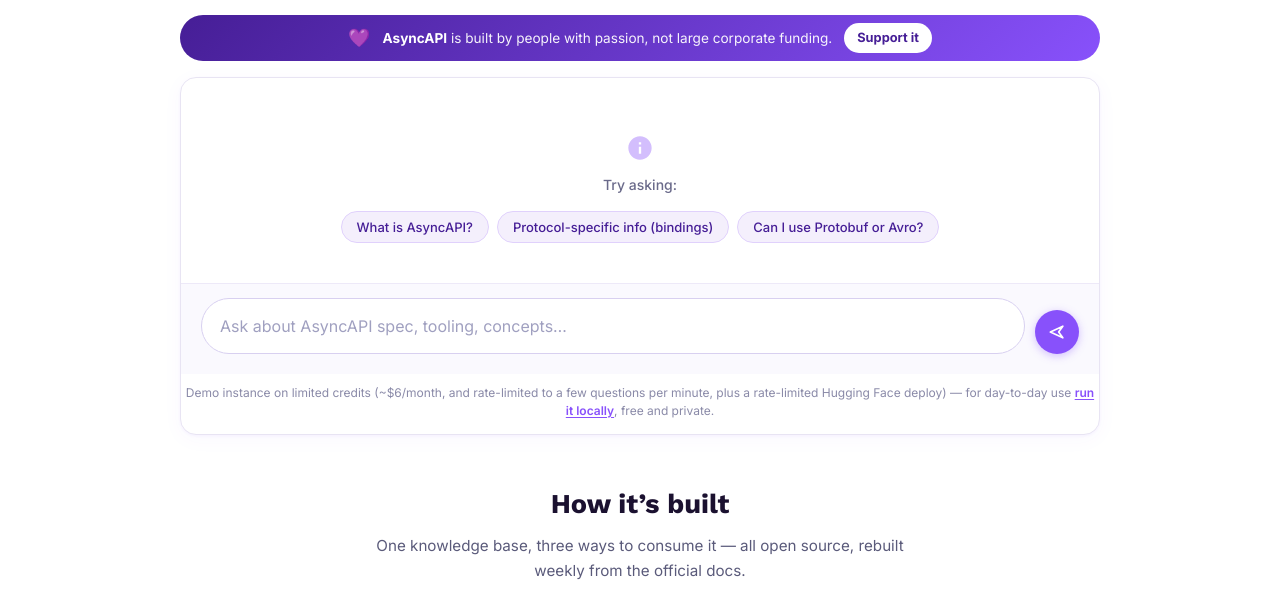
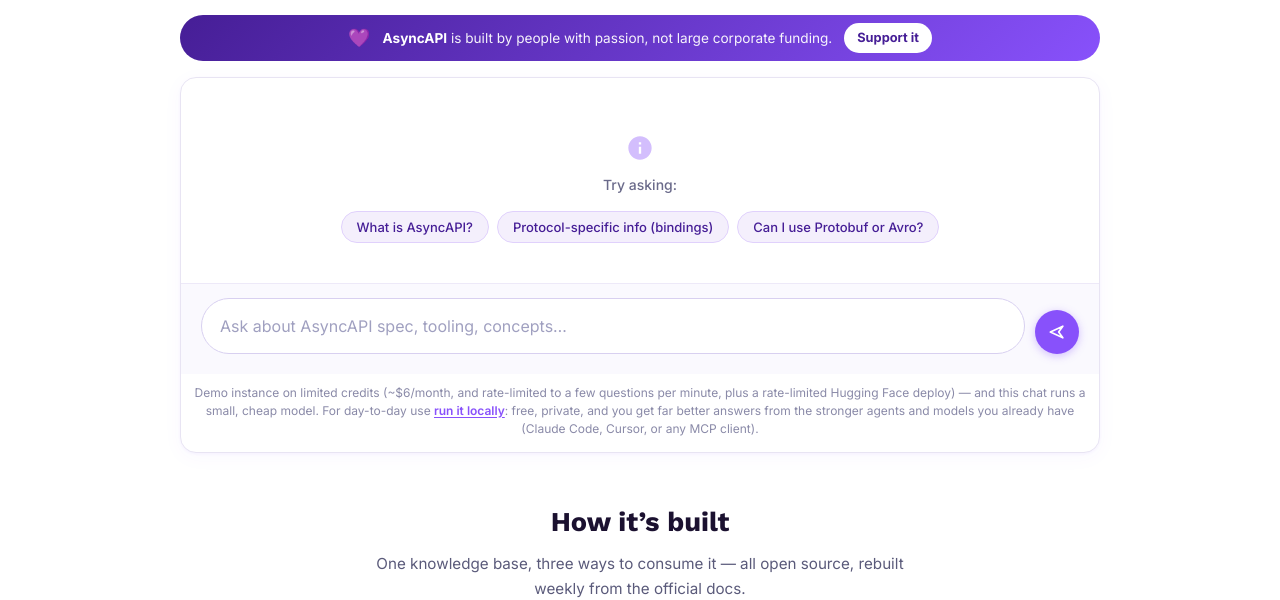
Before and after one commit to derberg/asyncapi-knowledge-mcp, a website: page chat/index.html in a window 1280 px wide. Shown: the part 226-826 px from the top of the page. Drawn offline with Linux system fonts and the light colour scheme.

Commit message:
chore(chat): footnote — local use gives better answers with your own stronger agents/models

```diff
--- a/chat/index.html
+++ b/chat/index.html
@@ -132,8 +132,10 @@
       </form>
       <p class="chat-footnote">
         Demo instance on limited credits (~$6/month, and rate-limited to a few questions per minute,
-        plus a rate-limited Hugging Face deploy) — for day-to-day use
-        <a href="#toolsPanel" id="demoToolsLink">run it locally</a>, free and private.
+        plus a rate-limited Hugging Face deploy) — and this chat runs a small, cheap model.
+        For day-to-day use <a href="#toolsPanel" id="demoToolsLink">run it locally</a>: free, private,
+        and you get far better answers from the stronger agents and models you already have
+        (Claude&nbsp;Code, Cursor, or any MCP client).
       </p>
     </section>
 
```
